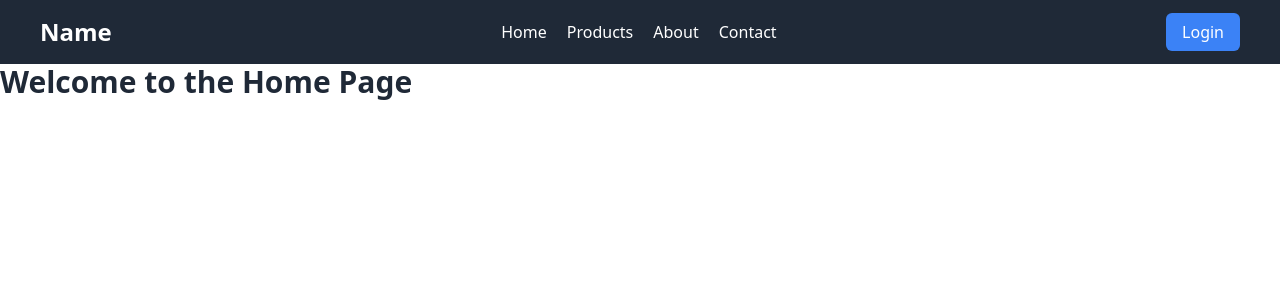
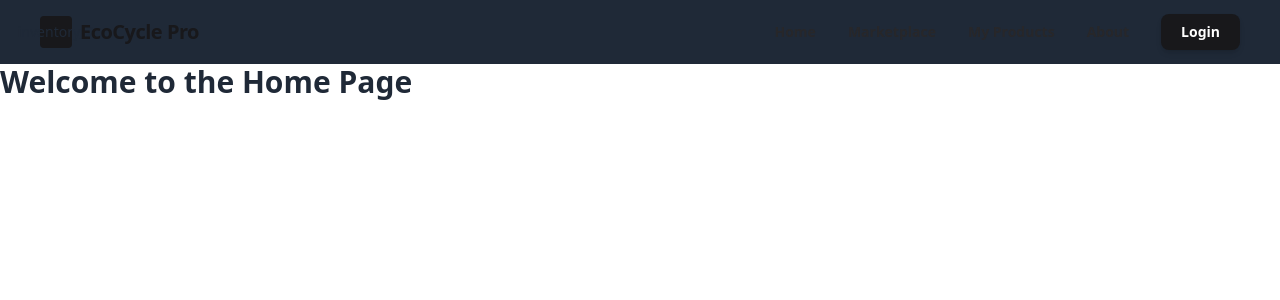
Before and after one commit to ShafnyHadhy/AF-frontend-react, a React (Vite) app: page / in a window 1280 px wide. Shown: the top 300 px of the page. Built offline with nearby package versions, Linux system fonts and the light colour scheme.

Commit message:
Update Header component with improved layout and styling; replace anchor tags with Link components

```diff
--- a/src/components/header.jsx
+++ b/src/components/header.jsx
@@ -1,18 +1,22 @@
+import { Link } from "react-router-dom";
+
 export default function Header() {
     return (
-        <div className="w-full h-16 bg-primary text-white flex flex-row items-center justify-between px-10">
+        <div className="w-full h-16 bg-primary text-zinc-900 flex flex-row items-center justify-between px-10 border-b border-primary/20">
 
-            <h1 className="text-2xl font-bold">Name</h1>
-
-            <div className="flex flex-row gap-5">
-                <a href="/" className="text-white hover:text-accent">Home</a>
-                <a href="/products" className="text-white hover:text-accent">Products</a>
-                <a href="/about" className="text-white hover:text-accent">About</a>
-                <a href="/contact" className="text-white hover:text-accent">Contact</a>
+            <div className="flex items-center gap-2">
+                <div className="w-8 h-8 bg-zinc-900 rounded flex items-center justify-center">
+                    <span className="material-icons text-primary text-sm">inventory_2</span>
+                </div>
+                <h1 className="text-xl font-bold tracking-tight">EcoCycle Pro</h1>
             </div>
 
-            <div>
-                <a href="/login" className="text-white hover:text-primary px-4 py-2 rounded-md bg-secondary hover:bg-accent transition-colors duration-200">Login</a>
+            <div className="flex flex-row gap-8 items-center">
+                <Link to="/" className="text-zinc-800 hover:text-zinc-600 font-bold text-sm transition-colors">Home</Link>
+                <Link to="/marketplace" className="text-zinc-800 hover:text-zinc-600 font-bold text-sm transition-colors">Marketplace</Link>
+                <Link to="/my-products" className="text-zinc-800 hover:text-zinc-600 font-bold text-sm transition-colors">My Products</Link>
+                <Link to="/about" className="text-zinc-800 hover:text-zinc-600 font-bold text-sm transition-colors">About</Link>
+                <Link to="/login" className="bg-zinc-900 text-white px-5 py-2 rounded-lg font-bold text-sm hover:bg-zinc-800 transition-all shadow-md active:scale-95">Login</Link>
             </div>
         </div>
     )
```
